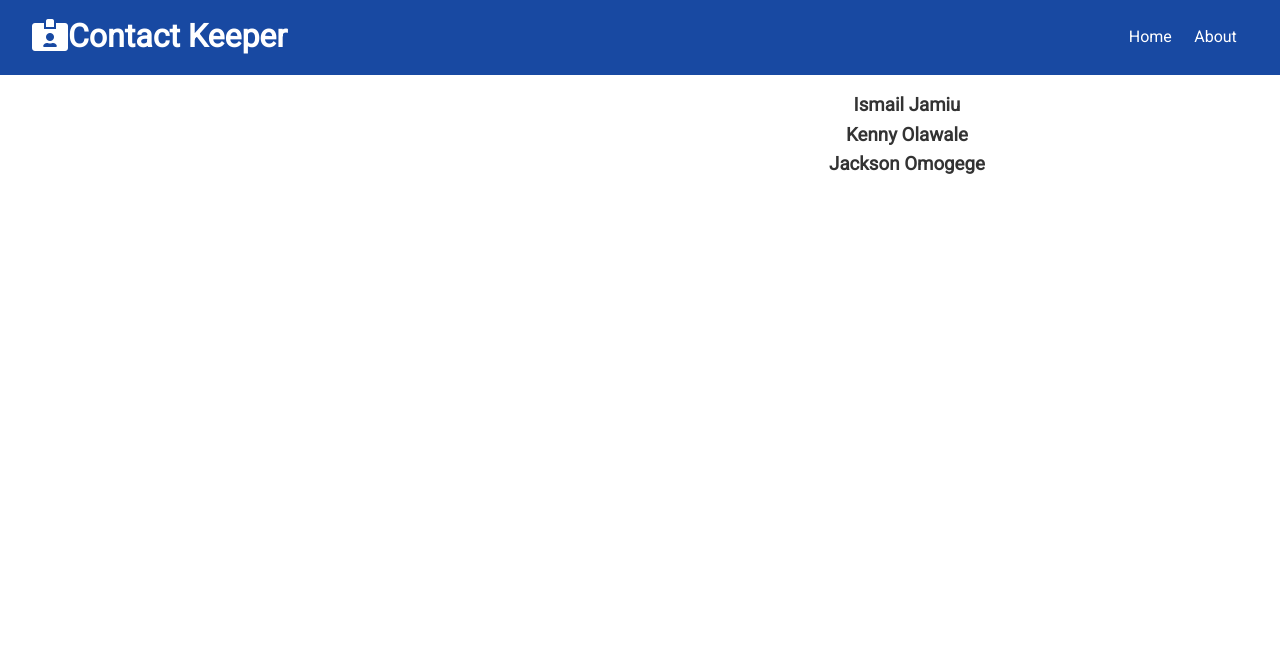
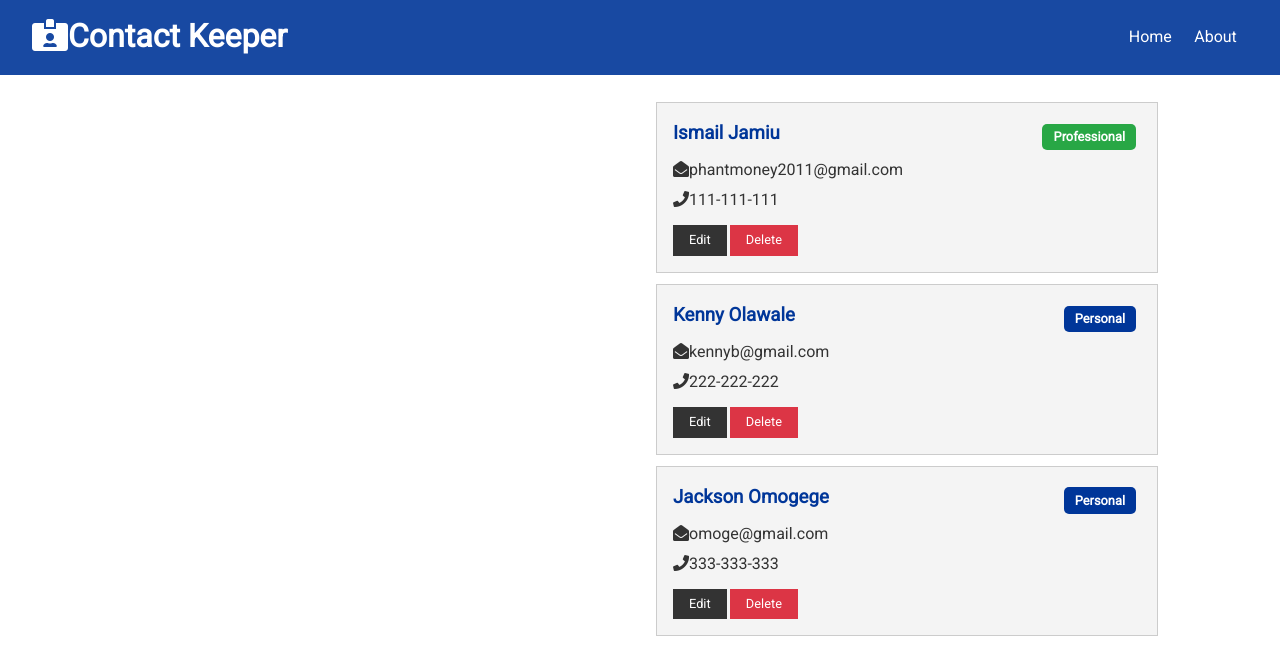
Before and after one commit to phantware/contact-keeper-client, a React (Create React App) app: page / in a window 1280 px wide. Shown: the top 658 px of the page. Built offline with nearby package versions, Linux system fonts and the light colour scheme.

Commit message:
cotact and contactItem logic created

```diff
--- a/src/components/contacts/ContactItem.js
+++ b/src/components/contacts/ContactItem.js
@@ -0,0 +1,46 @@
+import React from 'react'
+import PropTypes from 'prop-types'
+
+const ContactItem = ({ contact }) => {
+  const { id, name, email, phone, type } = contact
+  return (
+    <div className='card bg-light'>
+      <h3 className='text-primary text-left'>
+        {name} {''}
+        <span
+          style={{ float: 'right' }}
+          className={
+            'badge ' +
+            (type === 'professional' ? 'badge-success' : 'badge-primary')
+          }
+        >
+          {type.charAt(0).toUpperCase() + type.slice(1)}
+        </span>
+      </h3>
+      <ul className='list'>
+        {email && (
+          <li>
+            <i className='fas fa-envelope-open'></i>
+            {email}
+          </li>
+        )}
+        {phone && (
+          <li>
+            <i className='fas fa-phone'></i>
+            {phone}
+          </li>
+        )}
+      </ul>
+      <p>
+        <button className='btn btn-dark btn-sm'>Edit</button>
+        <button className='btn btn-danger btn-sm'>Delete</button>
+      </p>
+    </div>
+  )
+}
+
+ContactItem.propTypes = {
+  contact: PropTypes.object.isRequired,
+}
+
+export default ContactItem
--- a/src/components/contacts/Contacts.js
+++ b/src/components/contacts/Contacts.js
@@ -1,5 +1,6 @@
 import React, { Fragment, useContext } from 'react'
 import ContactContext from '../../context/contact/contactContext'
+import ContactItem from './ContactItem'
 
 const Contacts = () => {
   const contactContext = useContext(ContactContext)
@@ -7,7 +8,7 @@
   return (
     <Fragment>
       {contacts.map((contact) => {
-        return <h3>{contact.name}</h3>
+        return <ContactItem key={contact.id} contact={contact} />
       })}
     </Fragment>
   )
--- a/src/context/contact/ContactState.js
+++ b/src/context/contact/ContactState.js
@@ -23,7 +23,7 @@
         name: 'Ismail Jamiu',
         email: 'phantmoney2011@gmail.com',
         phone: '111-111-111',
-        type: 'personal',
+        type: 'professional',
       },
       {
         id: 2,
```
